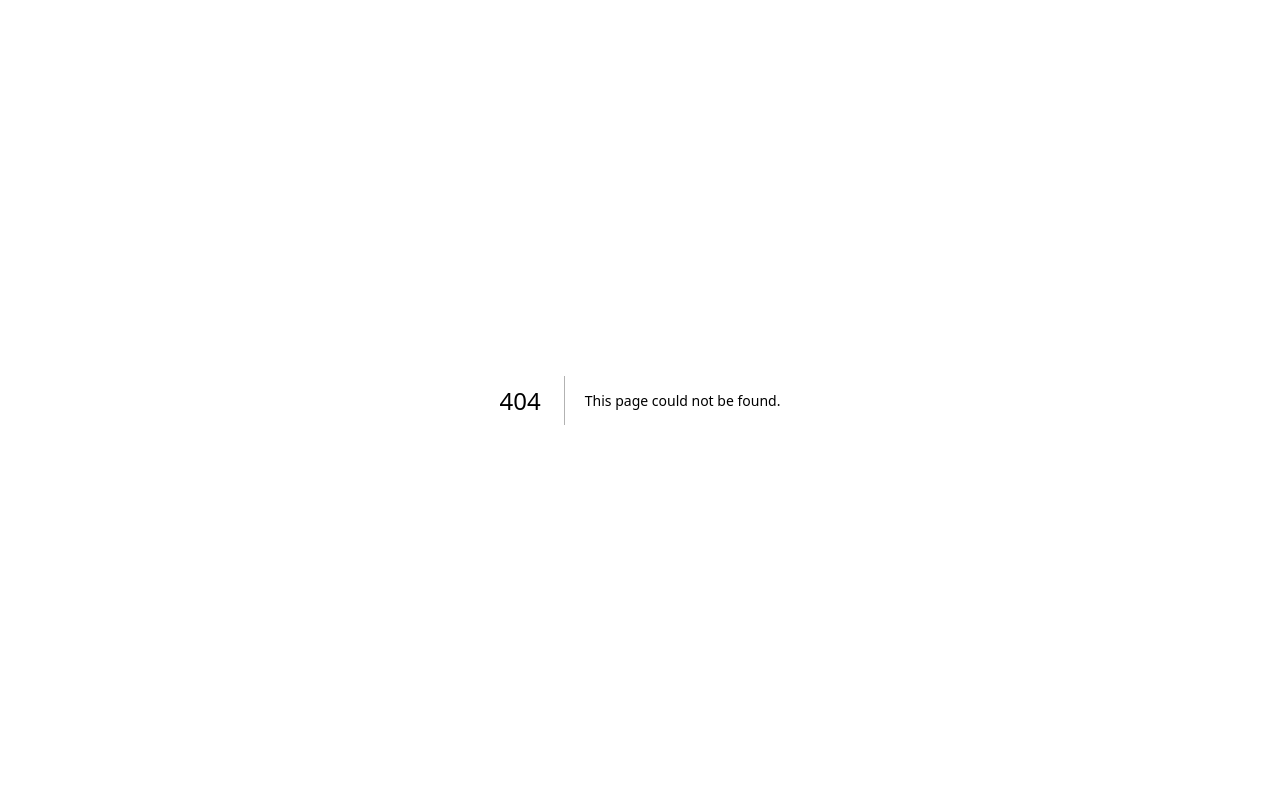
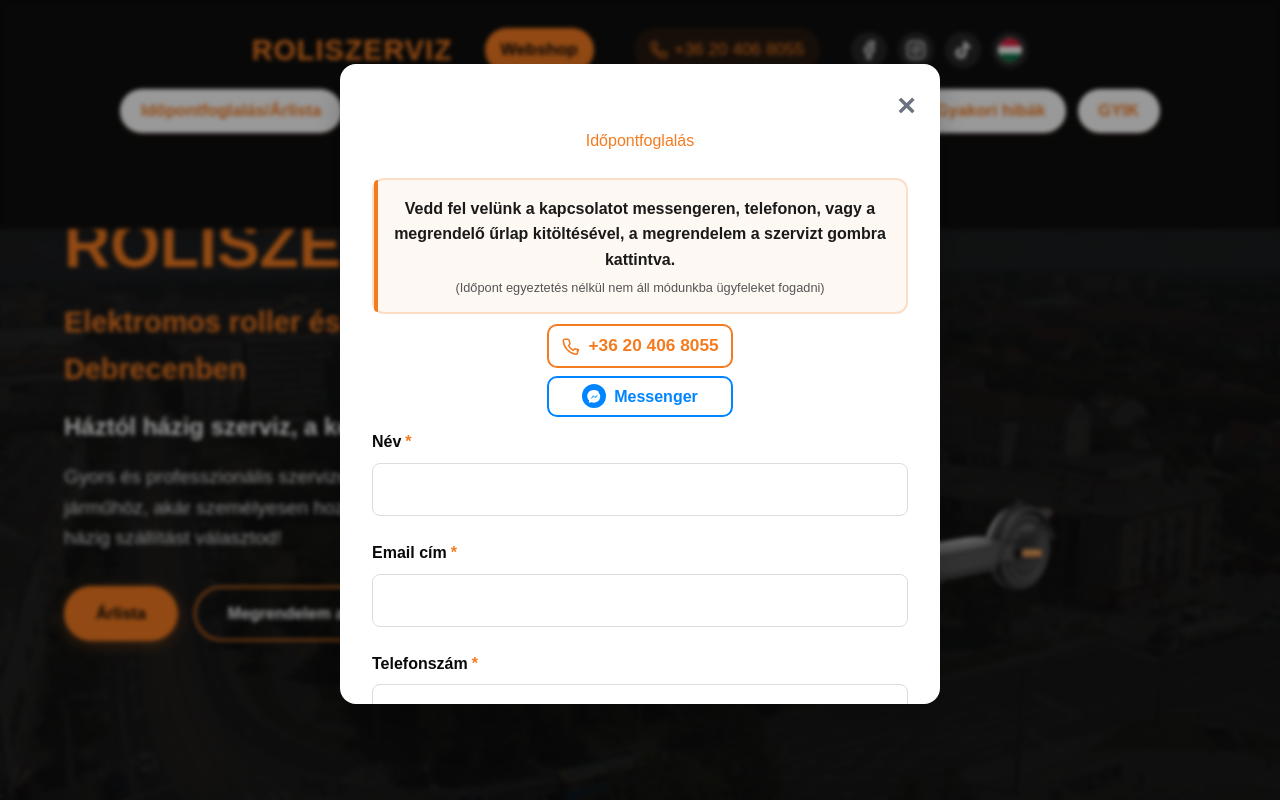
Before and after one commit to Kissdani05/RoliSzerviz, a Next.js app: page /booking in a window 1280 px wide. Before the commit this address had no page. Shown: the top 800 px of the page. Built offline with nearby package versions, Linux system fonts and the light colour scheme.

Commit message:
booking change

```diff
--- /dev/null
+++ b/app/booking/page.tsx
@@ -0,0 +1,19 @@
+"use client";
+
+import { useRouter } from "next/navigation";
+import Home from "../page";
+import BookingModal from "@/components/BookingModal";
+
+export default function BookingPage() {
+  const router = useRouter();
+
+  return (
+    <>
+      <Home />
+      <BookingModal
+        isOpen={true}
+        onClose={() => router.back()}
+      />
+    </>
+  );
+}
--- a/app/globals.css
+++ b/app/globals.css
@@ -722,7 +722,7 @@ body {
 
 /* Modal Styles */
 .modal {
-  display: none;
+  display: flex;
   position: fixed;
   z-index: 9999;
   left: 0;
@@ -730,9 +730,9 @@ body {
   width: 100%;
   height: 100%;
   overflow: auto;
-  background-color: rgba(0, 0, 0, 0.7);
-  backdrop-filter: blur(5px);
-  -webkit-backdrop-filter: blur(5px);
+  background-color: rgba(0, 0, 0, 0.4);
+  backdrop-filter: blur(2px);
+  -webkit-backdrop-filter: blur(2px);
   opacity: 0;
   transition: opacity 0.3s ease;
 }
--- a/app/page.tsx
+++ b/app/page.tsx
@@ -3,8 +3,8 @@
 import Image from "next/image";
 import Head from "next/head";
 import React, { useState, useRef, useEffect } from "react";
+import { useRouter } from "next/navigation";
 import PriceModal from "../components/PriceModal";
-import BookingModal from "../components/BookingModal";
 import BookingNotification from "../components/BookingNotification";
 import { useTranslation } from "../contexts/TranslationContext";
 import LanguageSelector from "../components/LanguageSelector";
@@ -20,13 +20,13 @@ import Testimonials from "../components/Testimonials";
 
 export default function Home() {
   // ...existing code...
+  const router = useRouter();
   const [bookingNotification, setBookingNotification] = useState<{
     message: string;
     type: "success" | "error";
   } | null>(null);
   const { t } = useTranslation();
   const [isPriceModalOpen, setIsPriceModalOpen] = useState(false);
-  const [isBookingModalOpen, setIsBookingModalOpen] = useState(false);
 
 
   const priceBtnRef = useRef<HTMLButtonElement>(null);
@@ -43,8 +43,7 @@ export default function Home() {
   const openPriceModal = () => setIsPriceModalOpen(true);
   const closePriceModal = () => setIsPriceModalOpen(false);
 
-  const openBookingModal = () => setIsBookingModalOpen(true);
-  const closeBookingModal = () => setIsBookingModalOpen(false);
+  const openBookingModal = () => router.push("/booking");
 
   // Aktív szekció követése
   const [activeSection, setActiveSection] = useState<string>("top");
@@ -737,13 +736,6 @@ export default function Home() {
       */}
 
       <PriceModal isOpen={isPriceModalOpen} onClose={closePriceModal} />
-      <div id="booking">
-        <BookingModal
-          isOpen={isBookingModalOpen}
-          onClose={closeBookingModal}
-          setNotification={setBookingNotification}
-        />
-      </div>
       {/* Desktop notification: right top below nav bar */}
       {bookingNotification && (
         <BookingNotification
--- a/components/BookingModal.tsx
+++ b/components/BookingModal.tsx
@@ -14,7 +14,7 @@ interface BookingModalProps {
 const BookingModal: React.FC<BookingModalProps> = ({ isOpen, onClose, setNotification }) => {
   const { t } = useTranslation();
   const [isRendered, setIsRendered] = useState(isOpen);
-  const [showContent, setShowContent] = useState(false);
+  const [showContent, setShowContent] = useState(isOpen);
 
   const [formData, setFormData] = useState({
     name: "",
```
